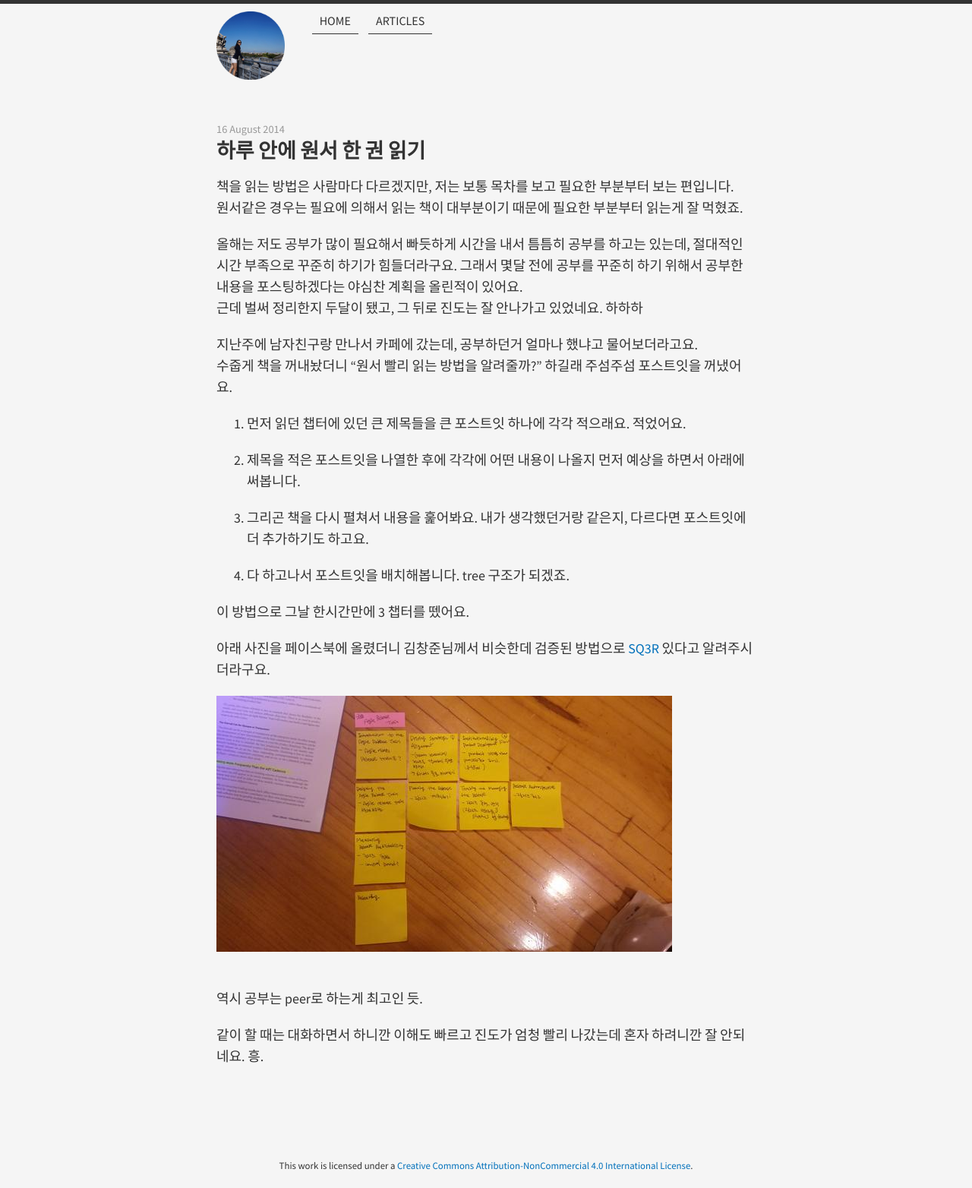
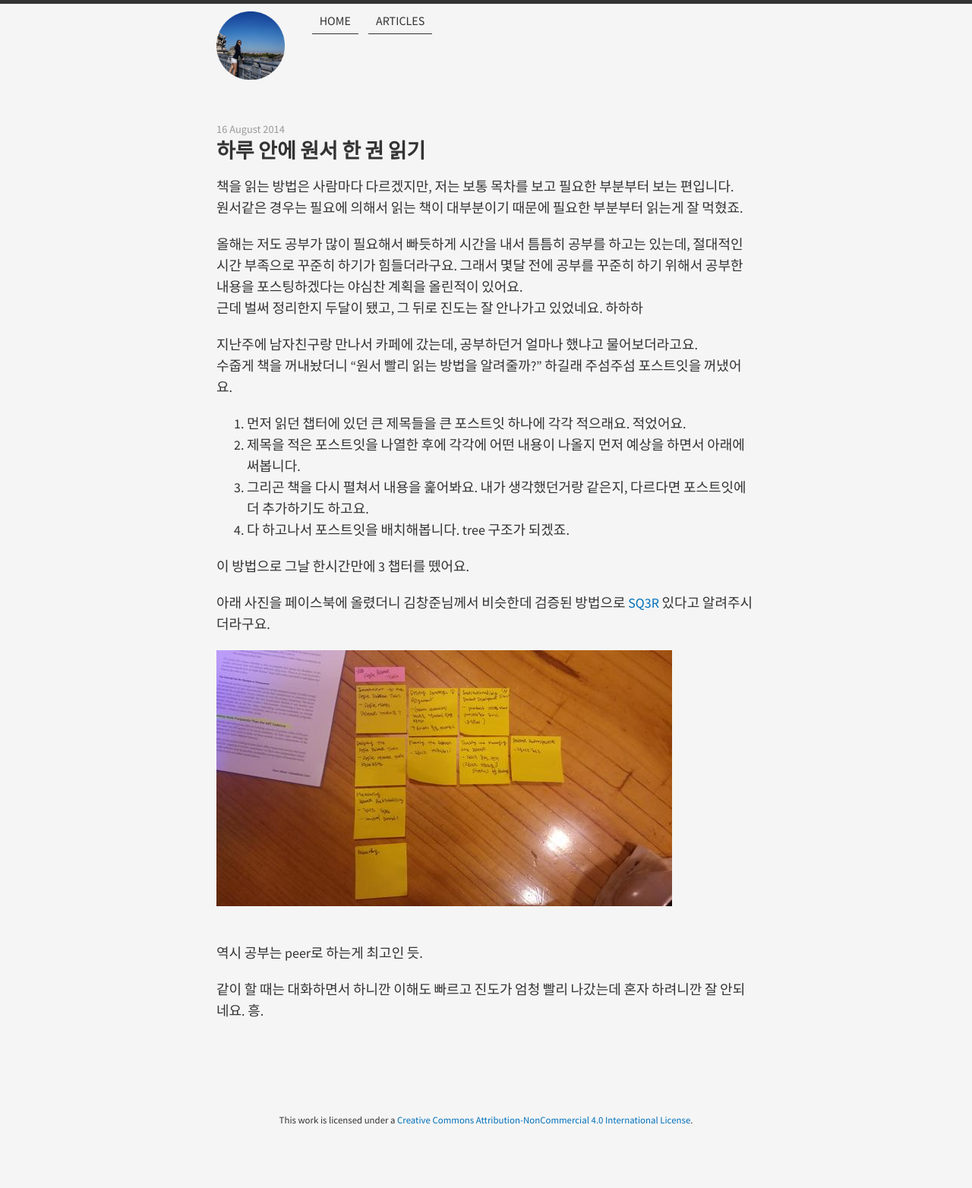
Before and after one commit to midaeng/articles, a Jekyll site: the page built from _posts/2014-08-16-read-a-book-on-oneday.md, in a window 1280 px wide. Shown: the whole page at 76% size. Built offline with Jekyll 4.4.1, drawn with Linux system fonts in a browser that asks for light colours; nearby versions of some CDN libraries; Markdown is read by kramdown in place of the engine named in the settings; after the commit the page ends 1504 px from its top, so only the background shows below that.

```diff
--- a/_posts/2014-08-16-read-a-book-on-oneday.md
+++ b/_posts/2014-08-16-read-a-book-on-oneday.md
@@ -16,11 +16,8 @@
 
 
 1. 먼저 읽던 챕터에 있던 큰 제목들을 큰 포스트잇 하나에 각각 적으래요. 적었어요.
-
 2. 제목을 적은 포스트잇을 나열한 후에 각각에 어떤 내용이 나올지 먼저 예상을 하면서 아래에 써봅니다.
-
 3. 그리곤 책을 다시 펼쳐서 내용을 훑어봐요. 내가 생각했던거랑 같은지, 다르다면 포스트잇에 더 추가하기도 하고요.
-
 4. 다 하고나서 포스트잇을 배치해봅니다. tree 구조가 되겠죠.
 
 
@@ -28,7 +25,7 @@
 
 아래 사진을 페이스북에 올렸더니 김창준님께서 비슷한데 검증된 방법으로 [SQ3R](http://www.ucc.vt.edu/academic_support_students/study_skills_information/sq3r_reading-study_system/index.html) 있다고 알려주시더라구요.
 
-![book on oneday](/images/blog/read_book.jpg)
+![book](/images/blog/read_book.jpg)
 
 
 역시 공부는 peer로 하는게 최고인 듯.
```
